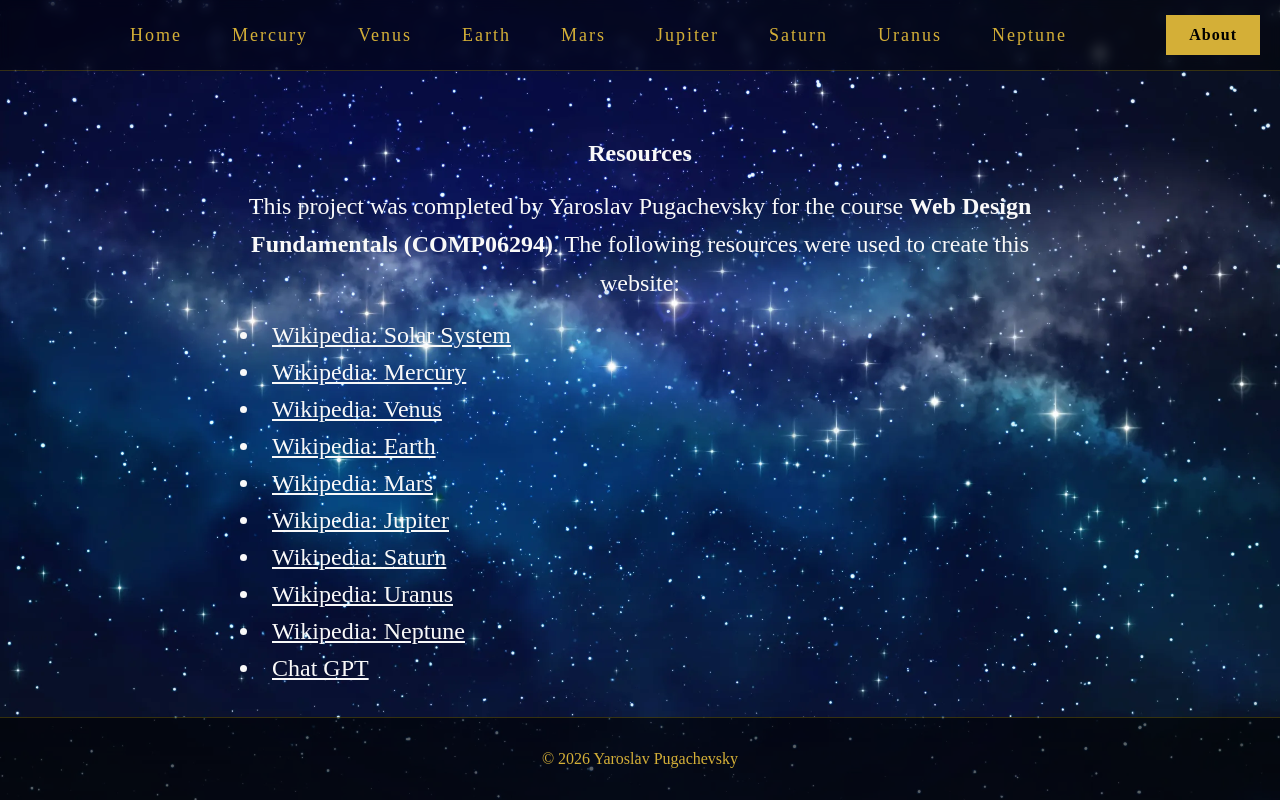
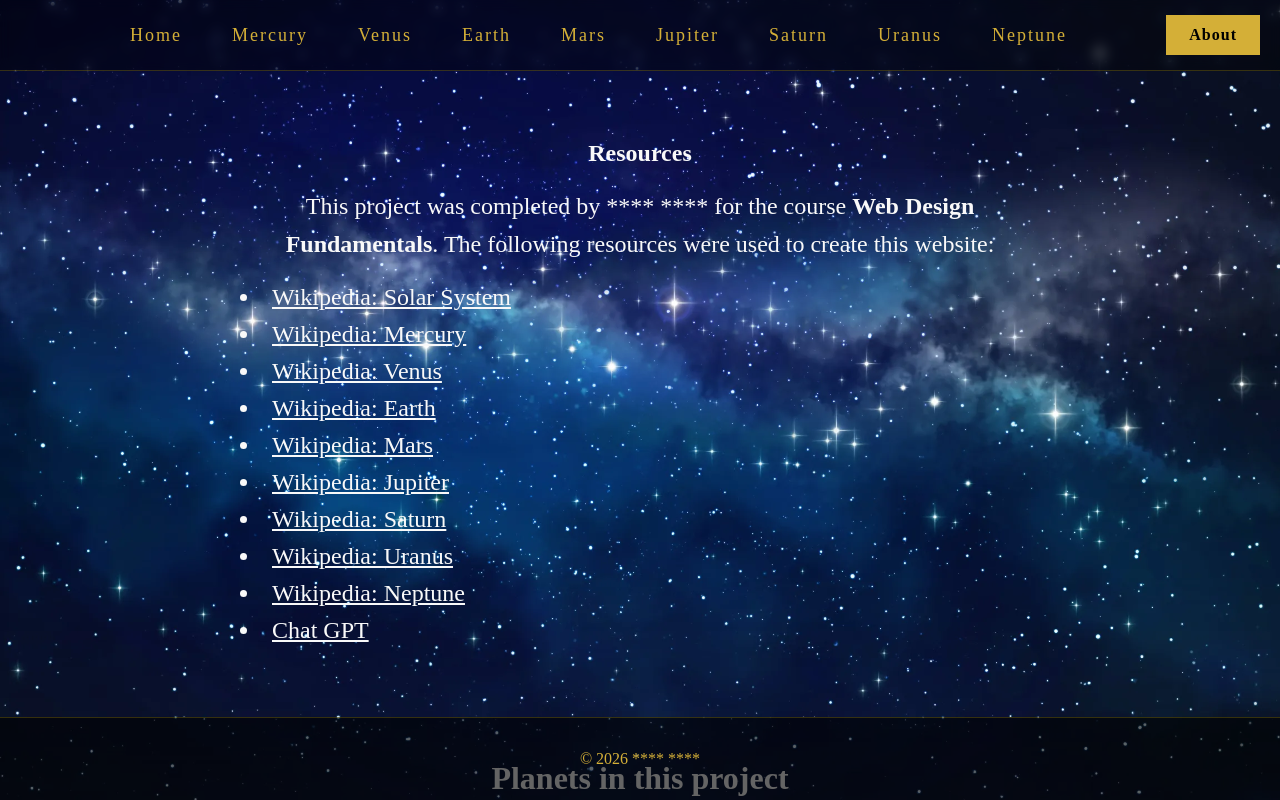
Before and after one commit to CherokYR/Web-Design-Final-Project, a plain HTML site: page about.html in a window 1280 px wide. Shown: the top 800 px of the page. Drawn offline with Linux system fonts and the light colour scheme.

Commit message:
No names

```diff
--- a/about.html
+++ b/about.html
@@ -29,8 +29,8 @@
         <main class="main">
             <section class="intro">
                 <h2>Resources</h2>
-                <p class="introToProject">This project was completed by Yaroslav Pugachevsky for the course
-                    <strong>Web Design Fundamentals (COMP06294)</strong>.
+                <p class="introToProject">This project was completed by **** **** for the course
+                    <strong>Web Design Fundamentals</strong>.
                     The following resources were used to create this website:</p>
                 <ul class="resources">
                     <li><a href="https://en.wikipedia.org/wiki/Solar_System">Wikipedia: Solar System</a></li>
@@ -92,7 +92,7 @@
                     <p>The project used images generated by ChatGPT.
                         All the information is publicly available,
                         but I selected a few key details and incorporated them into my project.
-                        My GitHub repository: <a href="https://github.com/CherokYR/Web-Design-Final-Project">Solar System Project</a></p>
+                        My GitHub repository: ***** Solar System Project</a></p>
                 </article>
 
                 <aside>
@@ -107,7 +107,7 @@
         </main>
 
         <footer class="site-footer">
-            <p>&copy; 2026 Yaroslav Pugachevsky</p>
+            <p>&copy; 2026 **** ****</p>
         </footer>
 
     </body>
```
